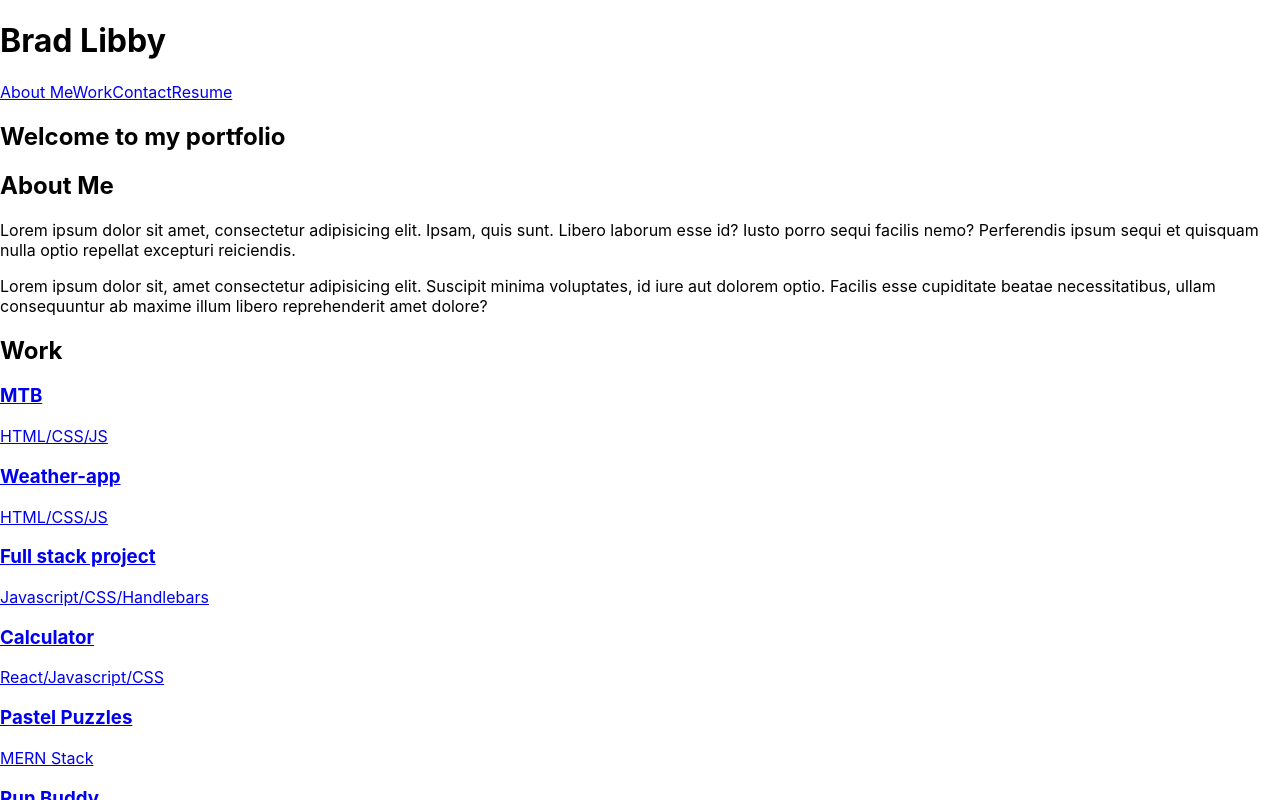
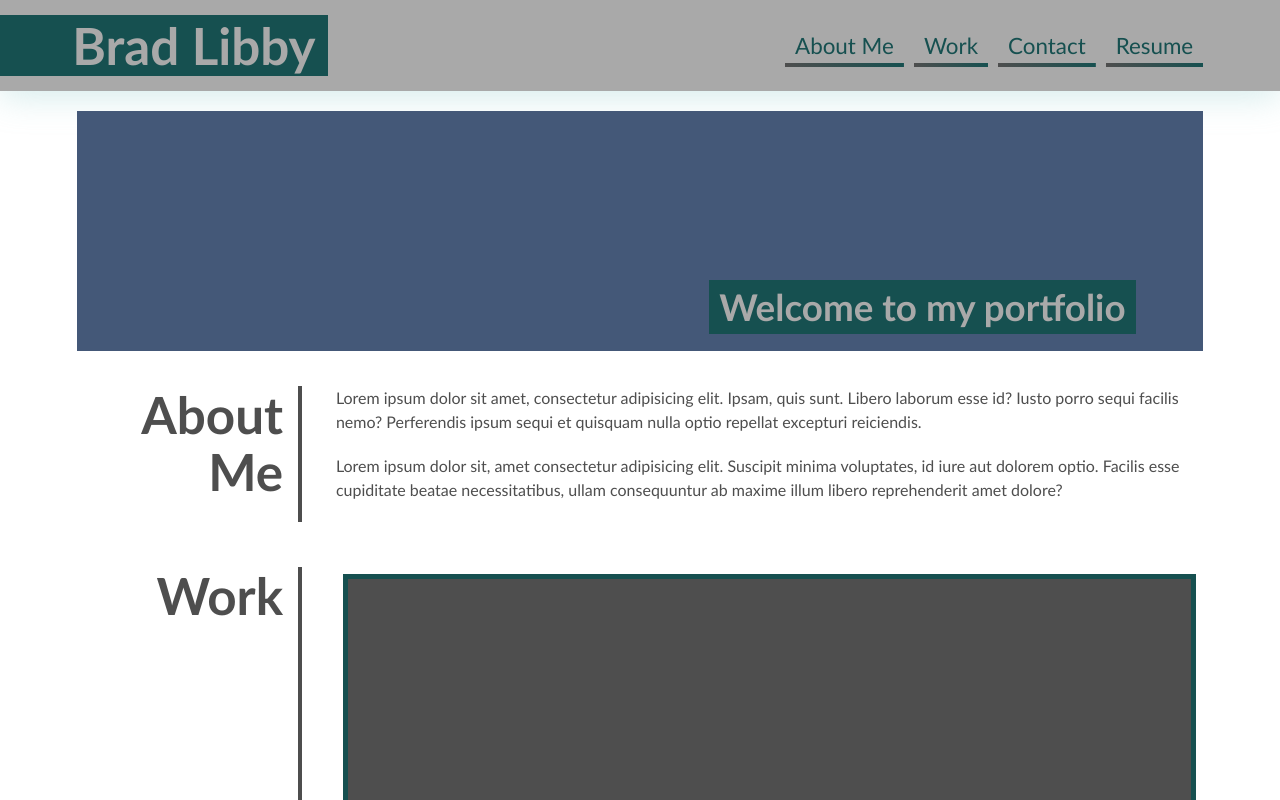
Before and after one commit to wyattlibby/react-portfolio, a React (Create React App) app in the folder react-portfolio/: page / in a window 1280 px wide. Shown: the top 800 px of the page. Built offline with nearby package versions, Linux system fonts and the light colour scheme.

Commit message:
added css

```diff
--- a/react-portfolio/src/App.css
+++ b/react-portfolio/src/App.css
@@ -1,38 +1,279 @@
-.App {
-  text-align: center;
+/* @import url('https://fonts.googleeapis.com/css?family=poppins:200,300,400,500,600,700,800,900&display=swap'); */
+
+/* universal */
+* {
+  box-sizing: border-box;
 }
 
-.App-logo {
-  height: 40vmin;
-  pointer-events: none;
+/* brand color palette */
+:root {
+  --primary: rgb(78, 78, 78);
+  --secondary: rgb(22, 80, 80);
+  --tertiary: darkgray;
+  --dark: black;
+  --light: white;
 }
 
-@media (prefers-reduced-motion: no-preference) {
-  .App-logo {
-    animation: App-logo-spin infinite 20s linear;
+body {
+  margin: 0;
+  padding: 0;
+  font-family: "Trebuchet MS", "Lucida Sans Unicode", "Lucida Grande",
+    "Lucida Sans", Arial, sans-serif;
+  color: var(--primary);
+  background-color: var(--light);
+  line-height: 1.5;
+}
+
+h1,
+h2,
+h3,
+h4 {
+  margin: 0;
+}
+
+p {
+  margin: 0;
+}
+
+header {
+  padding: 15px 6% 15px 0;
+  display: flex;
+  flex-direction: row;
+  flex-wrap: wrap;
+  justify-content: space-between;
+  align-items: center;
+  background-color: var(--tertiary);
+  box-shadow: 0 5px 35px rgba(146, 204, 206, 0.4);
+}
+
+header h1 {
+  color: var(--tertiary);
+  background-color: var(--secondary);
+  padding: 5px 1% 5px 6%;
+  margin: 0;
+  font-size: 4vw;
+  line-height: 1;
+}
+
+nav {
+  display: flex;
+  flex-direction: row;
+  flex-wrap: wrap;
+}
+
+nav a {
+  text-decoration: none;
+  padding: 5px 10px;
+  color: var(--secondary);
+  margin-right: 10px;
+  background-image: linear-gradient(
+    270deg,
+    var(--secondary) 0%,
+    var(--primary) 100%
+  );
+  background-repeat: no-repeat;
+  background-size: 100% 0.2em;
+  background-position: bottom;
+  transition: all 0.25s ease-in;
+  font-size: 1.4rem;
+}
+
+nav a:hover {
+  background-size: 100% 100%;
+  color: var(--primary);
+}
+
+nav a:last-child {
+  margin-right: 0;
+}
+
+main {
+  margin-top: 20px;
+
+  margin-bottom: 45px;
+}
+
+.banner {
+  background-color: #445878;
+  /* background-image: url(".assets/images/mtn.jpg"),
+    linear-gradient(180deg, var(--secondary) 0%, var(--primary), 100%); */
+  background-size: cover;
+  background-position: center;
+  background-blend-mode: soft-light;
+  min-height: 30vh;
+  color: var(--light);
+  padding: 2% 6%;
+  display: flex;
+  justify-content: flex-end;
+  align-items: flex-end;
+  text-align: right;
+}
+
+.banner div {
+  flex: 0 0 90%;
+}
+
+.banner h2 {
+  background-color: var(--secondary);
+  margin: 0;
+  color: var(--tertiary);
+  font-size: 2.3rem;
+  padding: 5px 10px;
+  line-height: 1.2;
+  display: inline;
+}
+
+.pg-wrapper {
+  max-width: 88%;
+  margin-left: auto;
+  margin-right: auto;
+}
+
+.page-section {
+  margin: 25px 0;
+  padding: 10px 0;
+  display: flex;
+  flex-direction: row;
+  flex-wrap: wrap;
+  justify-content: space-between;
+  align-items: stretch;
+}
+.page-section h2 {
+  flex: 0 0 20%;
+  text-align: right;
+  padding-right: 15px;
+  border-right: 4px solid var(--primary);
+  font-size: 4vw;
+  line-height: 1.1;
+}
+
+.page-section > div {
+  flex: 0 0 77%;
+}
+
+.page-section p {
+  margin-bottom: 20px;
+}
+
+.work-container {
+  display: flex;
+  flex-wrap: wrap;
+  justify-content: center;
+}
+
+.flex-item {
+  border: 5px solid var(--secondary);
+  background-color: var(--primary);
+  color: var(--tertiary);
+  min-height: 150px;
+  max-height: 150px;
+  flex-basis: calc(50% - 1em);
+  display: flex;
+  align-items: flex-end;
+  padding: 0 0 20px 0;
+  margin: 0.5em;
+  text-decoration: none;
+  background-blend-mode: soft-light;
+  background-size: 150%;
+  transition: all 0.5s;
+  font-size: 0.9rem;
+}
+
+.flex-item:first-child {
+  min-height: 400px;
+  flex-basis: 100%;
+}
+
+.flex-item:hover {
+  background-color: var(--dark);
+}
+
+.flex-item div {
+  background-color: var(--secondary);
+  padding: 8px 10px;
+}
+
+.title {
+  font-size: 1.6rem;
+}
+.flex-item h3 {
+  font-size: 1.6rem;
+}
+
+.contact address {
+  display: flex;
+  flex-wrap: wrap;
+  justify-content: space-around;
+  align-items: center;
+  height: 100%;
+}
+.contact address a {
+  color: var(--tertiary);
+  padding: 5px;
+  text-decoration: none;
+  font-size: 1.3rem;
+  font-style: normal;
+  background-image: linear-gradient(
+    180deg,
+    var(--secondary) 0%,
+    var(--primary),
+    100%
+  );
+  background-repeat: no-repeat;
+  background-size: 100% 0.2em;
+  background-position: bottom;
+  transition: all 0.25s ease-in;
+  margin: 0 0.2rem 0.1rem;
+  display: inline-block;
+}
+
+.contact address a:hover {
+  background-size: 100% 88%;
+  color: var(--secondary);
+}
+
+/*images loaded to html*/
+/* .surf {
+  background-image: url("../assets/images/earth.jpg");
+}
+.led {
+  background-image: url("../assets/images/earth.jpg");
+}
+.calc {
+  background-image: url("../assets/images/earth.jpg");
+}
+.puzzles {
+  background-image: url("../assets/images/earth.jpg");
+}
+.run {
+  background-image: url("../assets/images/earth.jpg");
+} */
+
+/*media queries*/
+/* Cards are split into two columns at 992px or smaller */
+@media screen and (max-width: 992px) {
+  /* Change the header color */
+  header {
+    background: #772014;
   }
 }
 
-.App-header {
-  background-color: #282c34;
-  min-height: 100vh;
-  display: flex;
-  flex-direction: column;
-  align-items: center;
-  justify-content: center;
-  font-size: calc(10px + 2vmin);
-  color: white;
+/* Cards are stacked on top of each other at 768px or smaller */
+@media screen and (max-width: 768px) {
+  /* Change the header color */
+  header {
+    background: #8ac4ff;
+  }
+  nav a {
+    font-size: .75rem;
+  }
+  .banner h2 {
+    font-size: 20px;
+    margin-bottom: 40px;
+  }
+  .flex-item div {
+    font-size: .75rem;
+
+  }
+
 }
-
-.App-link {
-  color: #61dafb;
-}
-
-@keyframes App-logo-spin {
-  from {
-    transform: rotate(0deg);
-  }
-  to {
-    transform: rotate(360deg);
-  }
-}
--- a/react-portfolio/src/components/Main.js
+++ b/react-portfolio/src/components/Main.js
@@ -1,16 +1,19 @@
 import React from "react";
+import earth from "../images/earth.jpg";
+import mtn from "../images/mtn.jpg";
 
 function Main(){
-    return  <main class= "pg-wrapper">
+    return  <main className= "pg-wrapper">
 
-<section class="banner">
+<section className="banner" style={{backgroundImage: `url(${mtn}),
+    linear-gradient(180deg, var(--secondary) 0%, var(--primary), 100%)`}}>
         <div>
             <h2>Welcome to my portfolio</h2>
         </div>
 
     </section>
 
-        <section class="page-section" id="about">
+        <section className="page-section" id="about">
             <h2>About Me</h2>
 
             <div>
@@ -24,12 +27,12 @@ function Main(){
 
         </section>
 
-        <section class="page-section" id="work">
+        <section className="page-section" id="work">
             <h2>Work</h2>
 
-            <div class="work-container">
+            <div className="work-container">
 
-                <a href="https://wyattlibby.github.io/MTB/" class="flex-item surf">
+                <a href="https://wyattlibby.github.io/MTB/" className="flex-item surf">
                     <div>
                         <h3>MTB</h3>
                         <span>HTML/CSS/JS</span>
@@ -38,35 +41,35 @@ function Main(){
                 </a>
 
 
-                <a href="https://wyattlibby.github.io/Weather-app/" class="flex-item led">
+                <a href="https://wyattlibby.github.io/Weather-app/" className="flex-item led">
                     <div>
                         <h3>Weather-app</h3>
                         <span>HTML/CSS/JS</span>
                     </div>
                 </a>
 
-                <a href=" https://wyattlibby.github.io/project-2-group-a/" class="flex-item led">
+                <a href=" https://wyattlibby.github.io/project-2-group-a/" className="flex-item led">
                     <div>
                         <h3>Full stack project</h3>
                         <span>Javascript/CSS/Handlebars</span>
                     </div>
                 </a>
 
-                <a href="#" class="flex-item calc">
+                <a href="#" className="flex-item calc">
                     <div>
                         <h3>Calculator</h3>
                         <span>React/Javascript/CSS</span>
                     </div>
                 </a>
 
-                <a href="#" class="flex-item puzzles">
+                <a href="#" className="flex-item puzzles">
                     <div>
                         <h3>Pastel Puzzles</h3>
                         <span>MERN Stack</span>
                     </div>
                 </a>
 
-                <a href="#" class="flex-item run">
+                <a href="#" className="flex-item run">
                     <div>
                         <h3>Run Buddy</h3>
                         <span>HTML/CSS</span>
@@ -76,7 +79,7 @@ function Main(){
 
         </section>
 
-        <section class="page-section contact" id="contact">
+        <section className="page-section contact" id="contact">
             <h2>Contact Me</h2>
             <div>
                 <address>
```
Also changed, not shown: react-portfolio/src/images/earth.jpg (added), react-portfolio/src/images/mtn.jpg (added).
